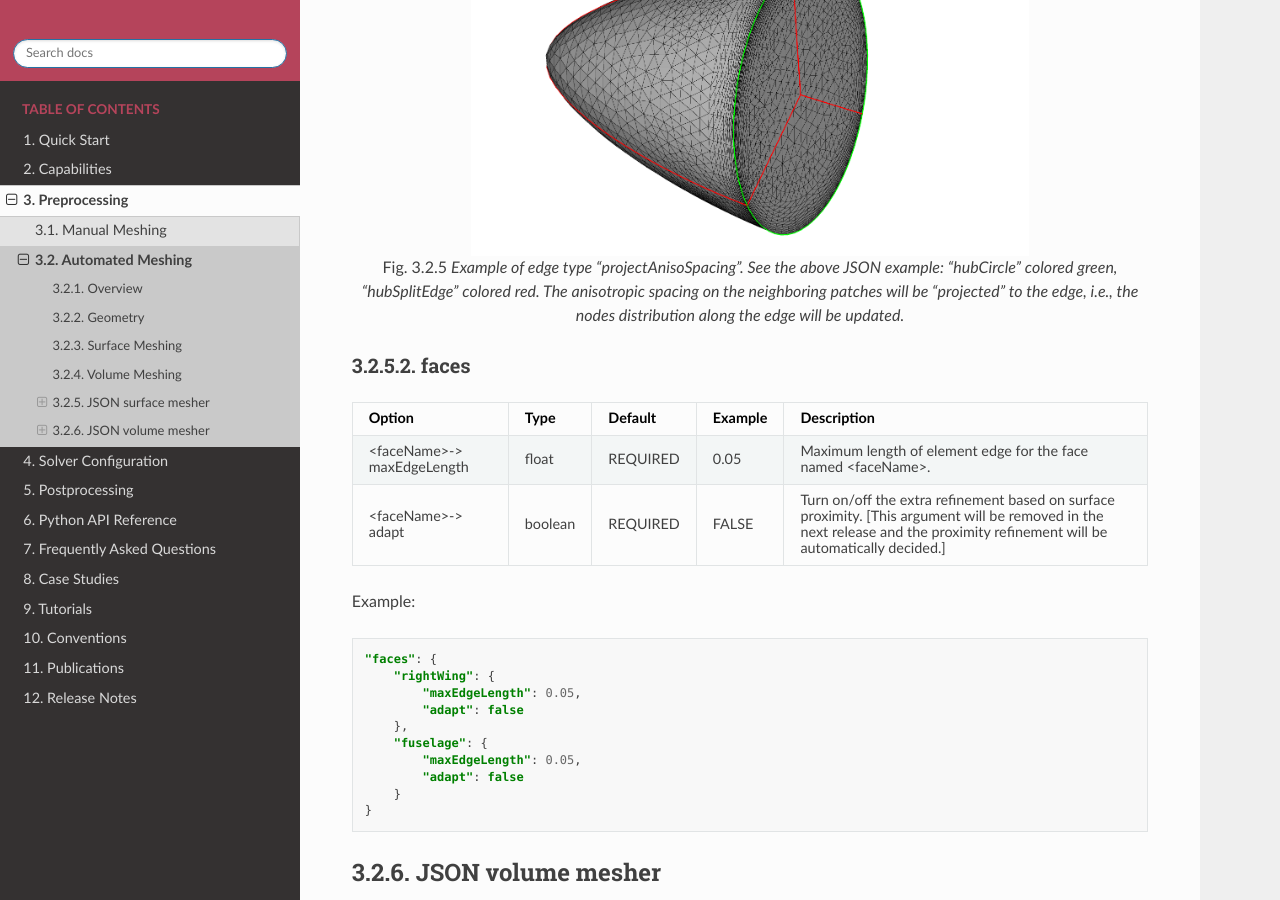
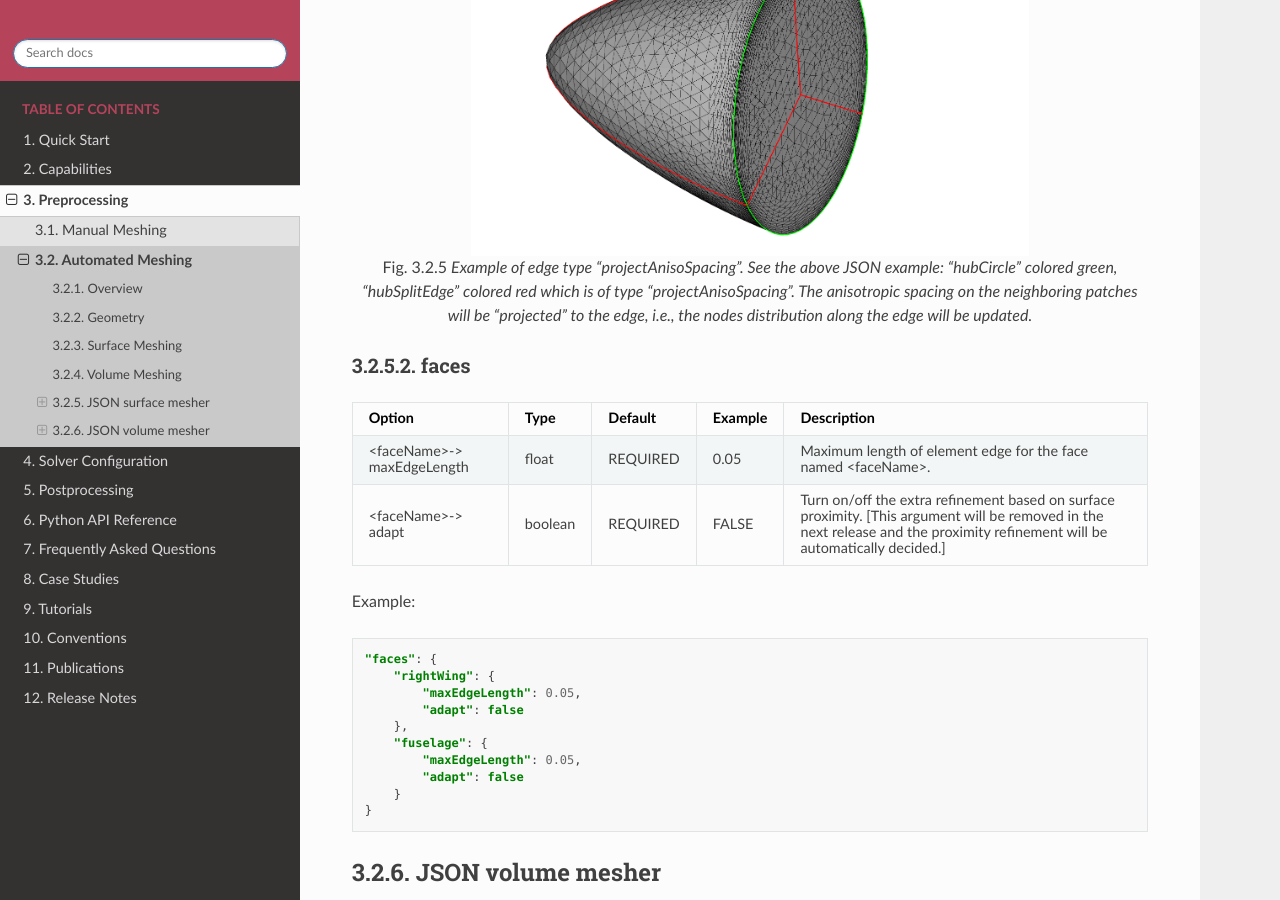
Before and after one commit to flexcompute-readthedocs/Flow360Documentation, a Sphinx documentation site: the page built from docs/source/preprocessing/automatedMeshing.rst, in a window 1280 px wide and 900 px high, scrolled down 5805 px. Built offline with Sphinx 7.4.7 and the Read the Docs theme 2.0.0, drawn with Linux system fonts in a browser that asks for light colours.

Commit message:
improved description

```diff
--- a/docs/source/preprocessing/automatedMeshing.rst
+++ b/docs/source/preprocessing/automatedMeshing.rst
@@ -187,7 +187,7 @@
    :width: 70%
    :align: center
 
-   Example of edge type "projectAnisoSpacing". See the above JSON example: "hubCircle" colored green, "hubSplitEdge" colored red. The anisotropic spacing on the neighboring patches will be “projected” to the edge, i.e., the nodes distribution along the edge will be updated.
+   Example of edge type "projectAnisoSpacing". See the above JSON example: "hubCircle" colored green, "hubSplitEdge" colored red which is of type "projectAnisoSpacing". The anisotropic spacing on the neighboring patches will be “projected” to the edge, i.e., the nodes distribution along the edge will be updated.
 
 
 
```
